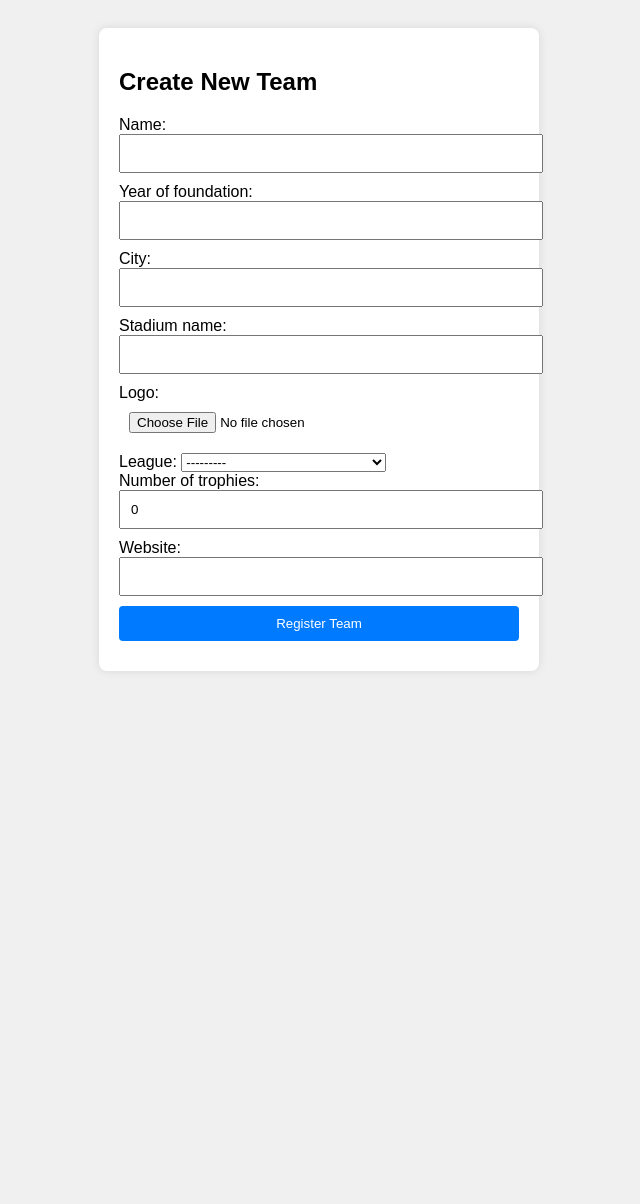
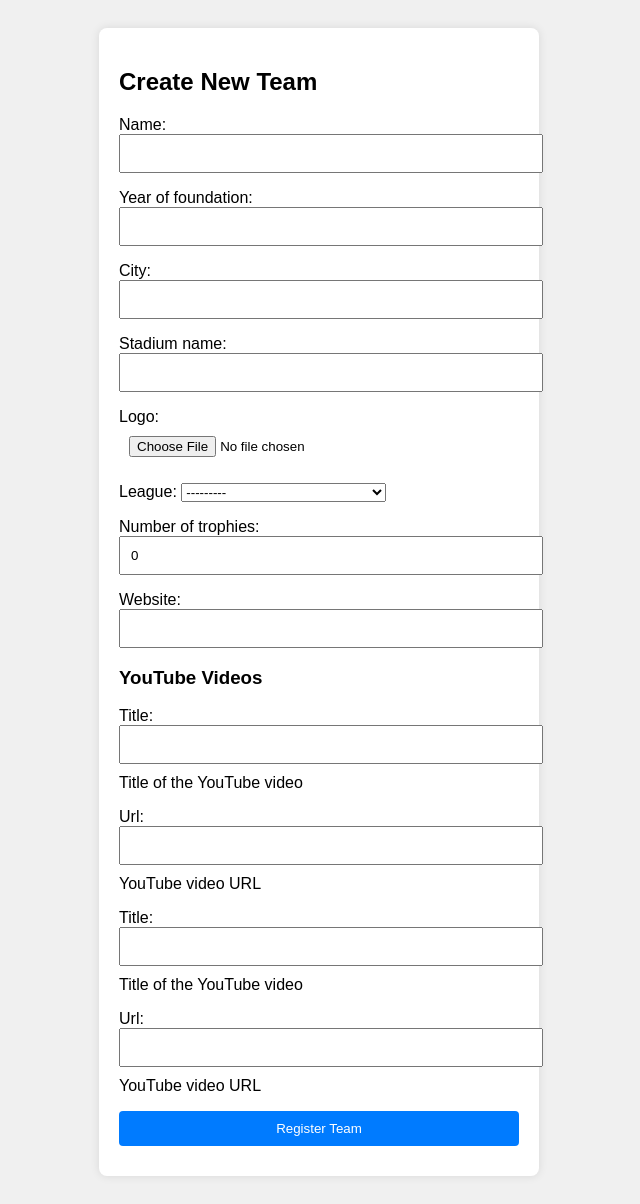
Before and after one commit to LiamSo121/SoccerPedia, a Django app: page /team/create/team in a window 1280 px wide. Shown: the whole page, without its empty margins (321-961 px from the left). Before the commit the page ends 671 px from the top, so only its background shows below. Run offline with Django 5.2, Linux system fonts and the light colour scheme; data comes from the database, SQL or seed files in the repository; both versions use the stored data as it was after the commit.

Commit message:
fixteam images

```diff
--- a/SoccerPedia/Team/TeamForm.py
+++ b/SoccerPedia/Team/TeamForm.py
@@ -1,5 +1,17 @@
 from django import forms
-from .models import Team
+from django.forms import inlineformset_factory
+from .models import Team, YoutubeVideo
+
+# Create a formset for YoutubeVideos linked to a Team
+class YoutubeVideoForm(forms.ModelForm):
+    class Meta:
+        model = YoutubeVideo
+        fields = ['title', 'url']
+
+# Create an inline formset for YouTube videos, linked to the Team model
+YoutubeVideoFormSet = inlineformset_factory(
+    Team, YoutubeVideo, form=YoutubeVideoForm, extra=2, can_delete=False
+)
 
 class TeamForm(forms.ModelForm):
     class Meta:
--- a/SoccerPedia/Team/views.py
+++ b/SoccerPedia/Team/views.py
@@ -2,7 +2,11 @@
 from django.shortcuts import render, get_object_or_404,redirect
 from .models import Team,YoutubeVideo
 from Team.Team_Helpers import Team_Helper
-from .TeamForm import TeamForm
+from .TeamForm import TeamForm, YoutubeVideoFormSet
+from PIL import Image
+import os
+from io import BytesIO
+from django.core.files.base import ContentFile
 
 # Create your views here.
 def team_list(request):
@@ -25,14 +29,49 @@
         'video_data': video_data,}
     return render(request,'team/team_info.html', context= context)
 
+
 def create_team(request):
     if request.method == 'POST':
         form = TeamForm(request.POST, request.FILES)
-        if form.is_valid():
-            form.save()
+        formset = YoutubeVideoFormSet(request.POST)
+
+        if form.is_valid() and formset.is_valid():
+            # Save the team instance first
+            team = form.save()
+
+            # Save the related YouTube video instances
+            youtube_videos = formset.save(commit=False)
+            for video in youtube_videos:
+                video.team = team  # Associate the video with the team
+                video.save()
+
             return redirect('team_list')
         else:
             print(form.errors)
+            print(formset.errors)
     else:
         form = TeamForm()
-        return render(request,'team/create_team.html', {'form': form})
+        formset = YoutubeVideoFormSet()
+
+    return render(request, 'team/create_team.html', {'form': form, 'formset': formset})
+
+
+def resize_image(image_field, size=(150, 150)):
+    # Open the image from the ImageField's file attribute
+    img = Image.open(image_field.file)
+
+    # Resize the image
+    img = img.resize(size, Image.Resampling.LANCZOS)
+
+    # Convert to RGB if not already in RGB mode
+    if img.mode != 'RGB':
+        img = img.convert('RGB')
+
+    # Extract the file name and extension
+    file_name, file_extension = os.path.splitext(image_field.name)
+
+    # Save the resized image with the same file name
+    resized_image_path = f"{file_name}"
+    img.save(resized_image_path)
+
+    return resized_image_path
--- a/SoccerPedia/templates/team/create_team.html
+++ b/SoccerPedia/templates/team/create_team.html
@@ -1,4 +1,3 @@
-<!-- courses/templates/courses/register_course.html -->
 {% load static %}
 <!DOCTYPE html>
 <html lang="en">
@@ -6,15 +5,27 @@
     <meta charset="UTF-8">
     <meta name="viewport" content="width=device-width, initial-scale=1.0">
     <title>Create New Team</title>
+    <link href="{% static 'team/create_team.css' %}" rel="stylesheet">
 </head>
-<link rel="stylesheet" type="text/css" href="{% static 'team/create_team.css' %}">
 <body>
     <div class="course-form">
         <h2>Create New Team</h2>
         <form method="POST" enctype="multipart/form-data">
             {% csrf_token %}
-            {{ form }}
-            <button type="submit">Register Team</button>
+
+            <!-- Render TeamForm fields -->
+            {{ form.as_p }}
+
+            <!-- Render YouTube Video fields (formset) -->
+            <h3>YouTube Videos</h3>
+            {{ formset.management_form }}
+            {% for form in formset %}
+                <div class="mb-3">
+                    {{ form.as_p }}
+                </div>
+            {% endfor %}
+
+            <button type="submit" class="btn btn-primary">Register Team</button>
         </form>
     </div>
 </body>
```
Also changed, not shown: SoccerPedia/db.sqlite3, SoccerPedia/media/images/team_logos/arsenal_hKlA0wb.png (added), SoccerPedia/media/images/team_logos/chelsealogo_ApL058h.png (added), SoccerPedia/media/images/team_logos/citylogo_043RXH1.jpeg (added), SoccerPedia/media/images/team_logos/hapoellogo_ragJ8Qu.png (added), SoccerPedia/media/images/team_logos/inter_vCpWbak.png (added), SoccerPedia/media/images/team_logos/juventus_zJXBPbW.png (added), SoccerPedia/media/images/team_logos/marsei.png (added), SoccerPedia/media/images/team_logos/marsei_uuaIQ2z.png (added), SoccerPedia/media/images/team_logos/munich_xXoloKS.png (added), SoccerPedia/media/images/team_logos/tott_B6tLJ0L.png (added), SoccerPedia/media/images/team_logos/united.png (added).
